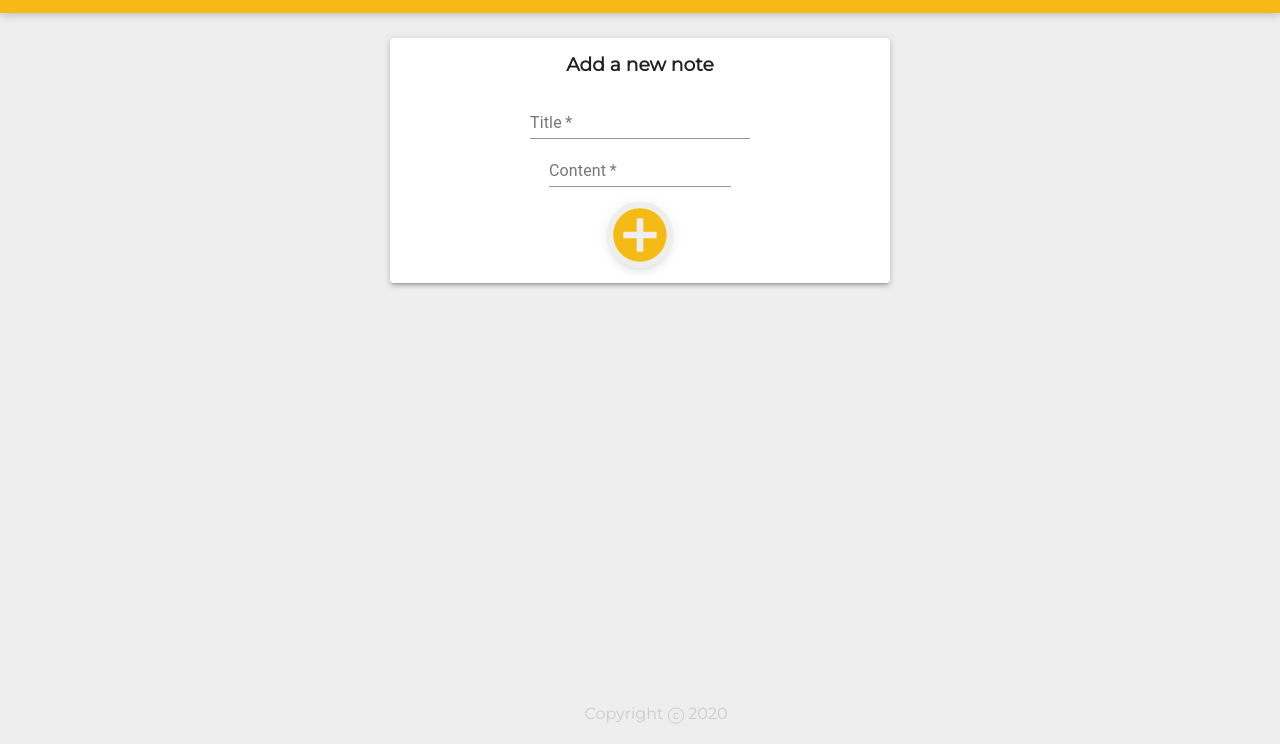
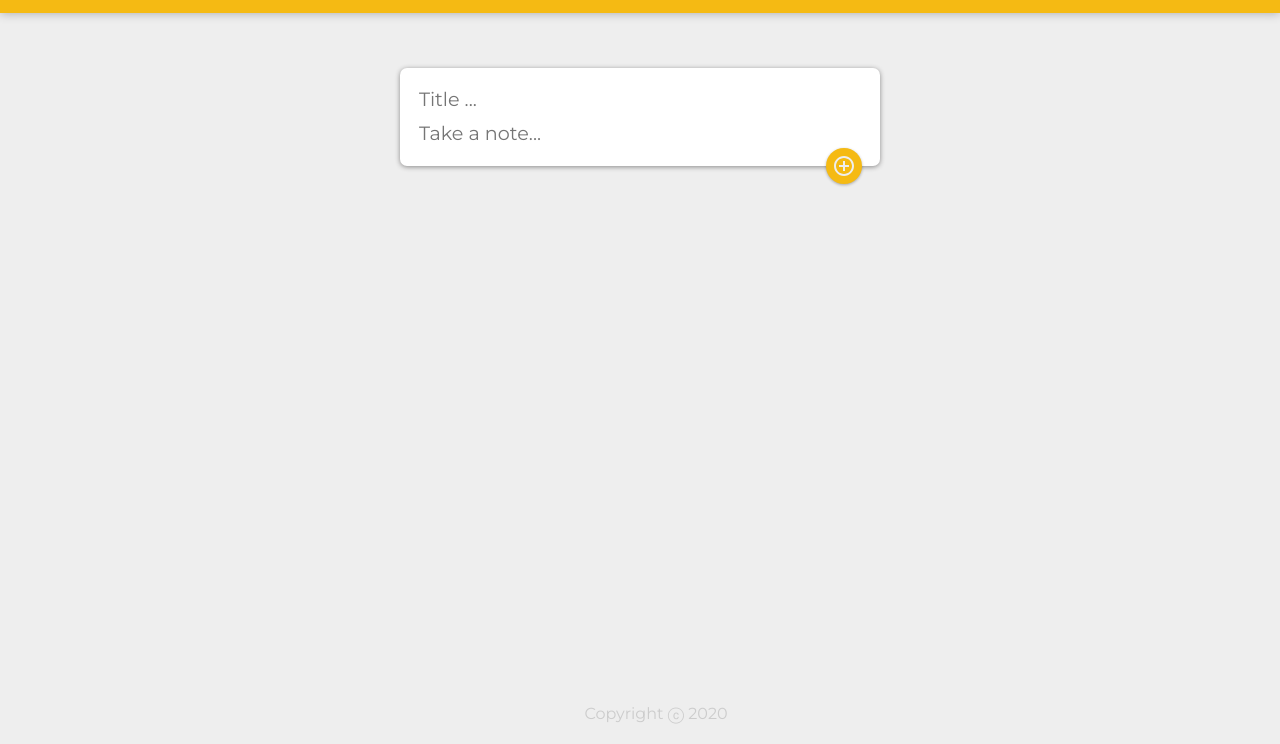
Before and after one commit to katebatrakova/keeper-app-part-2-starting, a React app: page / in a window 1280 px wide. Shown: the part 56-800 px from the top of the page. Built offline with nearby package versions, Linux system fonts and the light colour scheme; a web font is replaced by a local one.

Commit message:
Restyle the create area component

```diff
--- a/public/styles.css
+++ b/public/styles.css
@@ -38,6 +38,43 @@ footer {
 footer p {
   color: #ccc;
 }
+
+
+form.create-note {
+  position: relative;
+  width: 480px;
+  margin: 30px auto 20px auto;
+  background: #fff;
+  padding: 15px;
+  border-radius: 7px;
+  box-shadow: 0 1px 5px rgb(138, 137, 137);
+}
+form.create-note input,
+form.create-note textarea {
+  width: 100%;
+  border: none;
+  padding: 4px;
+  outline: none;
+  font-size: 1.2em;
+  font-family: inherit;
+  resize: none;
+}
+form.create-note button {
+  position: absolute;
+  right: 18px;
+  bottom: -18px;
+  background: #f5ba13;
+  color: #fff;
+  border: none;
+  border-radius: 50%;
+  width: 36px;
+  height: 36px;
+  box-shadow: 0 1px 3px rgba(0, 0, 0, 0.3);
+  cursor: pointer;
+  outline: none;
+}
+
+
 .note {
   background: #fff;
   border-radius: 7px;
@@ -69,15 +106,7 @@ footer p {
   justify-content: center;
 }
 
-.create-note{
-  display: flex;
-  flex-direction: column;
-  place-items: center;
-  width: 40%;
-}
-.add-btn-container{
-  padding: 4%;
-}
+
 /* Add button  */
 .MuiFab-root.add-btn{
   background-color:  #f5ba13;
@@ -85,7 +114,6 @@ footer p {
 
 /* plus icon  */
 .add-btn .MuiSvgIcon-root{
-  font-size: 5rem;
   color: #eee;
 }
 .add-btn .MuiSvgIcon-root:hover{
--- a/src/components/AddNote.jsx
+++ b/src/components/AddNote.jsx
@@ -1,5 +1,5 @@
 import React, { useState } from 'react'
-import { Paper, TextField, Fab } from '@material-ui/core'
+import { Zoom, TextField, Fab, TextareaAutosize } from '@material-ui/core'
 import AddCircleOutlineOutlinedIcon from '@material-ui/icons/AddCircleOutlineOutlined';
 
 
@@ -43,21 +43,22 @@ export const AddNote = (props) => {
   return (
     <div className='container-create-note'>
 
-      <Paper elevation={3} className='create-note'>
-        <h3>Add a new note</h3>
+      <form className='create-note'>
         <div>
-          <TextField required value={note.title} onChange={handleChange} name='title' placeholder='Add a title ...' label='Title' />
+          <TextareaAutosize required value={note.title} onChange={handleChange} name='title' placeholder='Title ...' />
         </div>
         <div>
-          <TextField required multiline value={note.content} onChange={handleChange} name='content' placeholder='Add content ...' label='Content' />
+          <TextareaAutosize required value={note.content} onChange={handleChange} name='content' placeholder='Take a note...' />
         </div>
         <div className='add-btn-container'>
-          <Fab className='add-btn' aria-label="add" onClick={submitNote}>
-            <AddCircleOutlineOutlinedIcon />
-          </Fab>
+          <Zoom in={true}>
+            <Fab className='add-btn' aria-label="add" onClick={submitNote}>
+              <AddCircleOutlineOutlinedIcon />
+            </Fab>
+          </Zoom>
         </div>
+      </form>
 
-      </ Paper >
     </div >
 
   )
```
